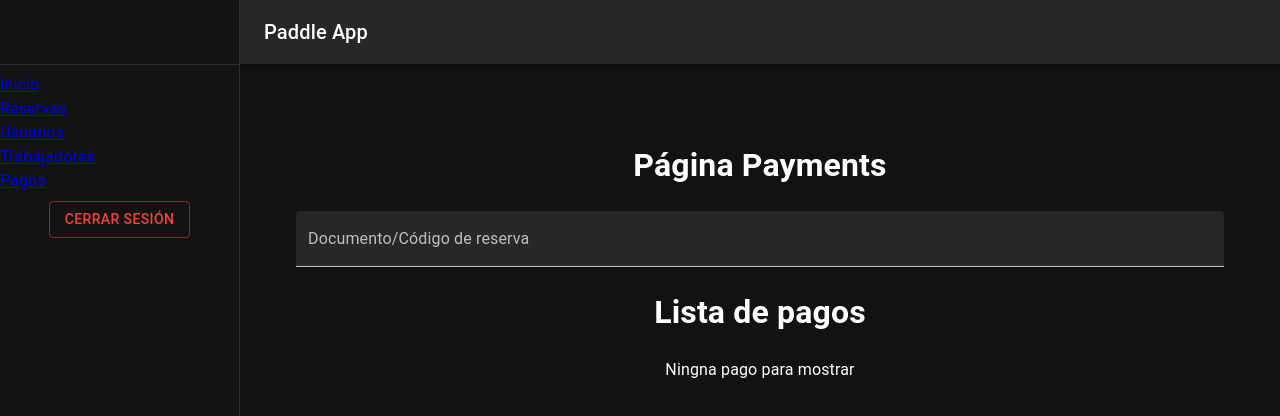
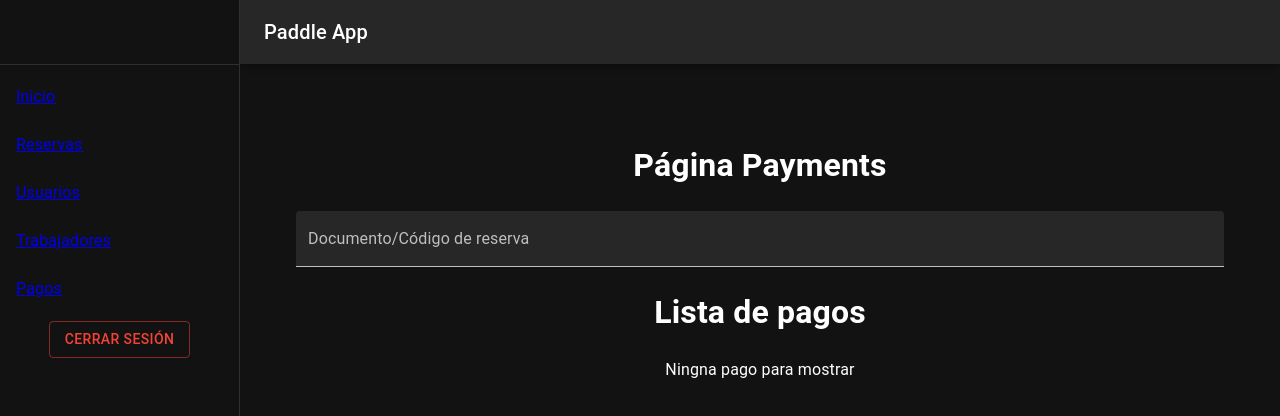
Before and after one commit to jokinz/docker-react-paddle-app, a React (Vite) app: page /payments in a window 1280 px wide. Shown: the top 416 px of the page. Built offline with nearby package versions, Linux system fonts and the light colour scheme.

Commit message:
updated ui

```diff
--- a/src/components/Drawer.tsx
+++ b/src/components/Drawer.tsx
@@ -9,6 +9,7 @@ import Typography from '@mui/material/Typography'
 
 import { NavLink } from 'react-router-dom'
 import ButtonLogout from './ButtonLogout'
+import { Link, ListItemButton, ListItemText } from '@mui/material'
 
 const menuLinksList: { text: string; url: string }[] = [
   { text: 'Inicio', url: '' },
@@ -50,12 +51,22 @@ export default function Drawer({ children }: { children: React.ReactNode }) {
         <List>
           {menuLinksList.map((item, index) => (
             <ListItem key={index} disablePadding>
-              <NavLink
-                to={`/${item.url}`}
-                className={({ isActive }) => (isActive ? 'active-link' : '')}
-              >
-                {item.text}
-              </NavLink>
+              <ListItemButton>
+                <ListItemText
+                  primary={
+                    <Link href="#">
+                      <NavLink
+                        to={`/${item.url}`}
+                        className={({ isActive }) =>
+                          isActive ? 'active-link' : ''
+                        }
+                      >
+                        {item.text}
+                      </NavLink>
+                    </Link>
+                  }
+                />
+              </ListItemButton>
             </ListItem>
           ))}
         </List>
```
